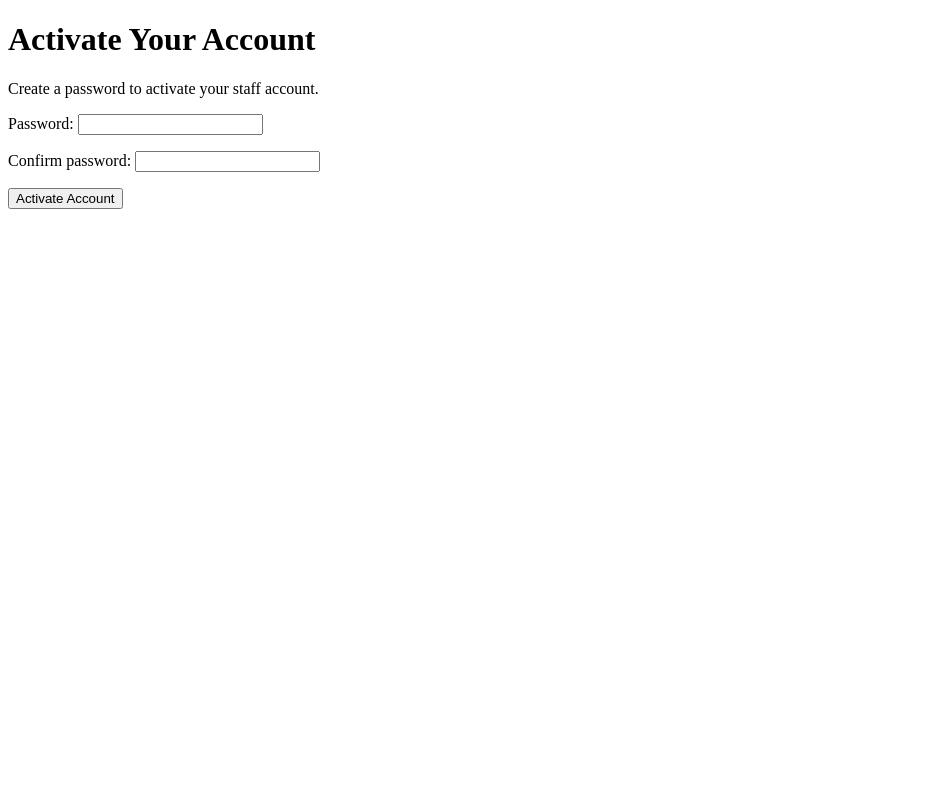
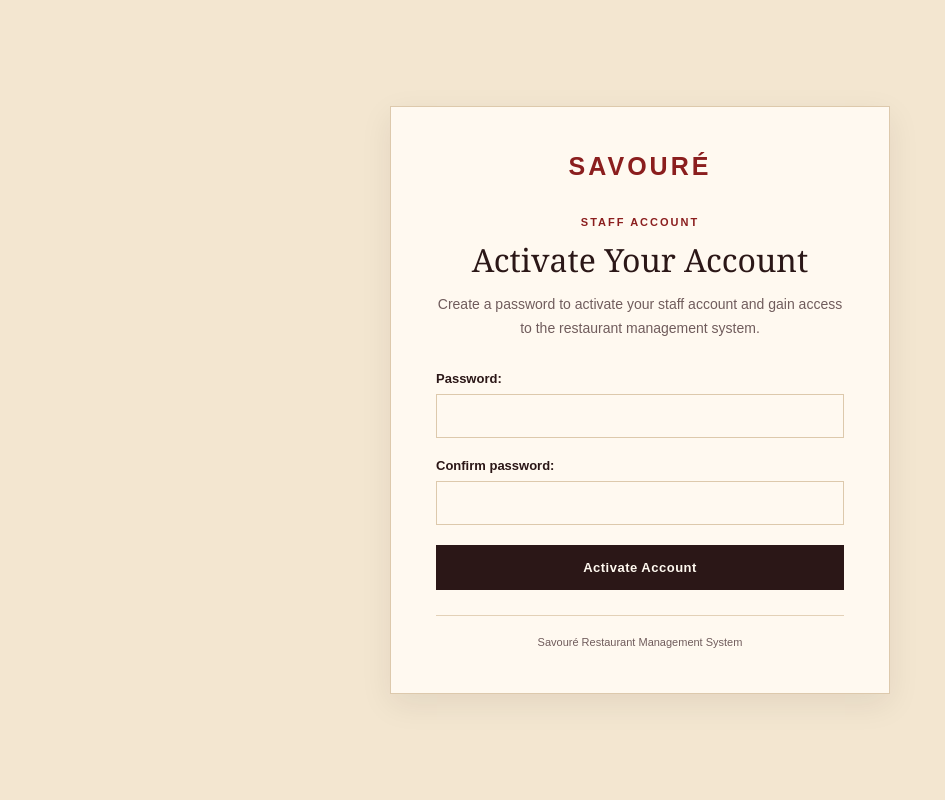
Before and after one commit to tobyramaa/SAVOUR--restaurant, a Django app: template accounts/templates/accounts/activate.html in a window 1280 px wide. Shown: the whole page, without its empty margins (0-945 px from the left). Run offline with Django 5.2, Linux system fonts and the light colour scheme; the template is opened without the code that fills it: values that come from a table or form of the project are taken from there, others are empty.

Commit message:
Style staff account activation page

```diff
--- a/accounts/templates/accounts/activate.html
+++ b/accounts/templates/accounts/activate.html
@@ -1,23 +1,77 @@
+{% load static %}
+
 <!DOCTYPE html>
-<html>
+
+<html lang="en">
+
 <head>
-    <title>Activate Account</title>
+
+
+<meta charset="UTF-8">
+
+<meta name="viewport"
+      content="width=device-width, initial-scale=1.0">
+
+<title>Activate Account | Savouré</title>
+
+<link rel="stylesheet"
+      href="{% static 'css/activate_account.css' %}">
+
 </head>
+
 <body>
 
-    <h1>Activate Your Account</h1>
 
-    <p>Create a password to activate your staff account.</p>
+<main class="activation-page">
+
+    <div class="activation-card">
+
+        <div class="brand">
+            SAVOURÉ
+        </div>
+
+        <div class="header">
+
+            <p class="eyebrow">
+                STAFF ACCOUNT
+            </p>
+
+            <h1>
+                Activate Your Account
+            </h1>
+
+            <p class="intro">
+                Create a password to activate your staff account
+                and gain access to the restaurant management system.
+            </p>
+
+        </div>
 
         <form method="POST">
+
             {% csrf_token %}
 
+            <div class="form-fields">
+
                 {{ form.as_p }}
+
+            </div>
 
             <button type="submit">
                 Activate Account
             </button>
+
         </form>
 
+        <p class="footer-note">
+            Savouré Restaurant Management System
+        </p>
+
+    </div>
+
+</main>
+
+
 </body>
+
 </html>
--- /dev/null
+++ b/static/css/activate_account.css
@@ -0,0 +1,158 @@
+* {
+  margin: 0;
+  padding: 0;
+  box-sizing: border-box;
+  }
+
+body {
+font-family: Arial, Helvetica, sans-serif;
+background: #F3E6D0;
+color: #2B1717;
+min-height: 100vh;
+}
+
+.activation-page {
+min-height: 100vh;
+display: flex;
+align-items: center;
+justify-content: center;
+padding: 40px 20px;
+}
+
+.activation-card {
+width: 100%;
+max-width: 500px;
+background: #FFF9F0;
+border: 1px solid #DDC9AC;
+padding: 45px;
+box-shadow: 0 10px 30px rgba(43, 23, 23, 0.08);
+}
+
+.brand {
+text-align: center;
+color: #8B1E1E;
+font-size: 25px;
+font-weight: bold;
+letter-spacing: 3px;
+margin-bottom: 35px;
+}
+
+.header {
+text-align: center;
+margin-bottom: 30px;
+}
+
+.eyebrow {
+color: #8B1E1E;
+font-size: 11px;
+font-weight: bold;
+letter-spacing: 2px;
+margin-bottom: 10px;
+}
+
+h1 {
+font-family: Georgia, "Times New Roman", serif;
+font-size: 32px;
+font-weight: normal;
+color: #2B1717;
+margin-bottom: 12px;
+}
+
+.intro {
+color: #705C5C;
+font-size: 14px;
+line-height: 1.7;
+}
+
+.form-fields p {
+margin-bottom: 20px;
+}
+
+.form-fields label {
+display: block;
+margin-bottom: 8px;
+color: #2B1717;
+font-size: 13px;
+font-weight: bold;
+}
+
+.form-fields input {
+width: 100%;
+padding: 13px 14px;
+border: 1px solid #DDC9AC;
+background: #FFF9F0;
+color: #2B1717;
+font-family: Arial, Helvetica, sans-serif;
+font-size: 14px;
+outline: none;
+}
+
+.form-fields input:focus {
+border-color: #8B1E1E;
+}
+
+.form-fields ul {
+margin: 8px 0 0 18px;
+color: #705C5C;
+font-size: 12px;
+line-height: 1.6;
+}
+
+.form-fields .helptext {
+display: block;
+margin-top: 7px;
+color: #705C5C;
+font-size: 12px;
+line-height: 1.5;
+}
+
+.form-fields .errorlist {
+color: #7B3730;
+font-size: 12px;
+margin-bottom: 7px;
+}
+
+button {
+width: 100%;
+border: 1px solid #2B1717;
+background: #2B1717;
+color: #FFF9F0;
+padding: 14px 20px;
+font-family: Arial, Helvetica, sans-serif;
+font-size: 13px;
+font-weight: bold;
+letter-spacing: 0.5px;
+cursor: pointer;
+transition: 0.2s ease;
+}
+
+button:hover {
+background: #8B1E1E;
+border-color: #8B1E1E;
+}
+
+.footer-note {
+text-align: center;
+margin-top: 25px;
+padding-top: 20px;
+border-top: 1px solid #E3D1B7;
+color: #705C5C;
+font-size: 11px;
+}
+
+@media (max-width: 600px) {
+
+.activation-page {
+    padding: 25px 15px;
+}
+
+.activation-card {
+    padding: 30px 25px;
+}
+
+h1 {
+    font-size: 27px;
+}
+
+
+}
```
Lines whose indentation alone changed are shown as unchanged.
